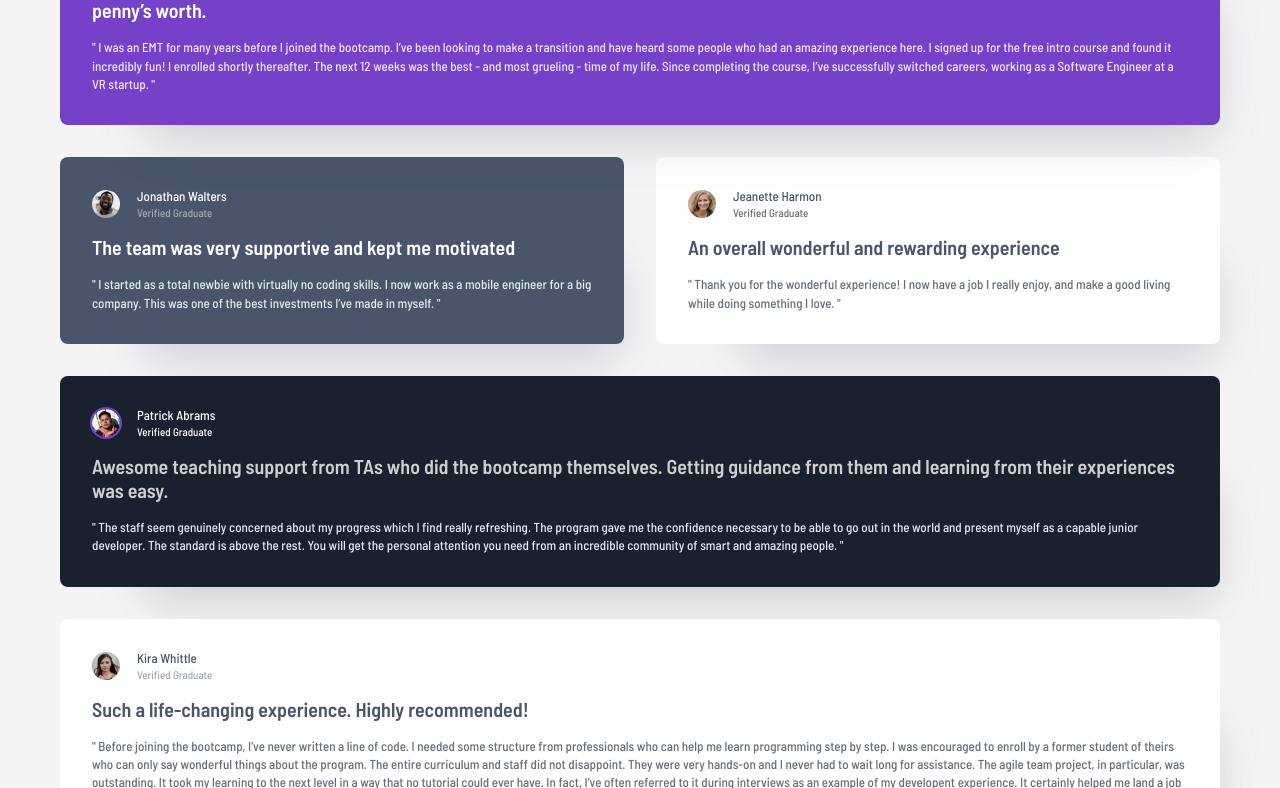
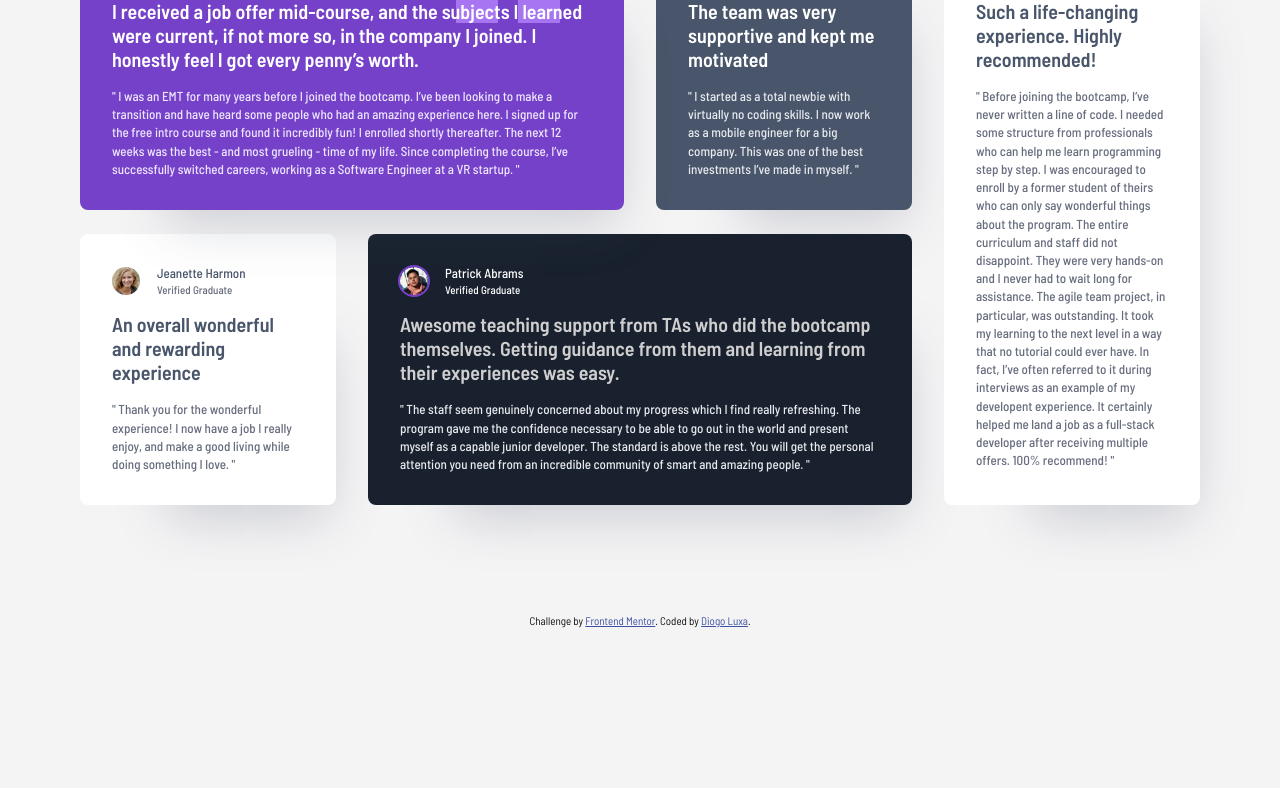
Before and after one commit to DiogoLuxa/frontend-mentor-testimonials-grid, a plain HTML site: page index.html in a window 1280 px wide. Shown: the part 187-975 px from the top of the page. After the commit the page ends 817 px from the top, so only its background shows below. Drawn offline with Linux system fonts and the light colour scheme.

Commit message:
feat: implement desktop testimonials grid

```diff
--- a/css/style.css
+++ b/css/style.css
@@ -6,6 +6,7 @@
   display: grid;
   place-items: center;
 
+  min-height: 100vh;
   padding: 4.5625rem 2.1875rem;
 }
 
@@ -17,6 +18,9 @@ Cards
   display: grid;
   grid-template-columns: 1fr;
   row-gap: var(--space-xl);
+
+  width: 100%;
+  max-width: 70rem;
 }
 
 .card {
@@ -183,13 +187,8 @@ Attribution
 }
 
 @media (min-width: 768px) {
-  .container {
-    padding: 5.1875rem 3.75rem;
-  }
-
   .cards {
     grid-template: repeat(4, auto) / repeat(2, 1fr);
-    align-items: center;
     gap: var(--space-xl);
   }
 
@@ -197,6 +196,7 @@ Attribution
     position: relative;
 
     grid-area: 1 / 1 / 2 / -1;
+    align-self: stretch;
 
     isolation: isolate;
   }
@@ -206,7 +206,7 @@ Attribution
 
     position: absolute;
     top: 0;
-    left: 23.5rem;
+    right: 10.5rem;
 
     width: 104px;
     height: 102px;
@@ -223,9 +223,42 @@ Attribution
 
   .card--patrick {
     grid-area: 3 / 1 / 4 / -1;
+    align-self: stretch;
   }
 
   .card--kira {
     grid-area: 4 / 1 / -1 / -1;
+    align-self: stretch;
   }
 }
+
+@media (min-width: 1024px) {
+  .cards {
+    grid-template: repeat(2, auto) / repeat(4, 1fr);
+    gap: var(--space-lg) var(--space-xl);
+  }
+
+  .card--daniel {
+    grid-area: 1 / 1 / 2 / 3;
+  }
+
+  .card--daniel::before {
+    right: 4rem;
+  }
+
+  .card--jonathan {
+    grid-area: 1 / 3 / 2 / 4;
+  }
+
+  .card--jeanette {
+    grid-area: 2 / 1 / -1 / 2;
+  }
+
+  .card--patrick {
+    grid-area: 2 / 2 / -1 / 4;
+  }
+
+  .card--kira {
+    grid-area: 1 / 4 / -1 / -1;
+  }
+}
--- a/css/tokens.css
+++ b/css/tokens.css
@@ -35,6 +35,7 @@
 
   /* Spacing */
   --space-md: 1rem;
+  --space-lg: 1.5rem;
   --space-xl: 2rem;
 
   --space-xs: 0.25rem;
```
